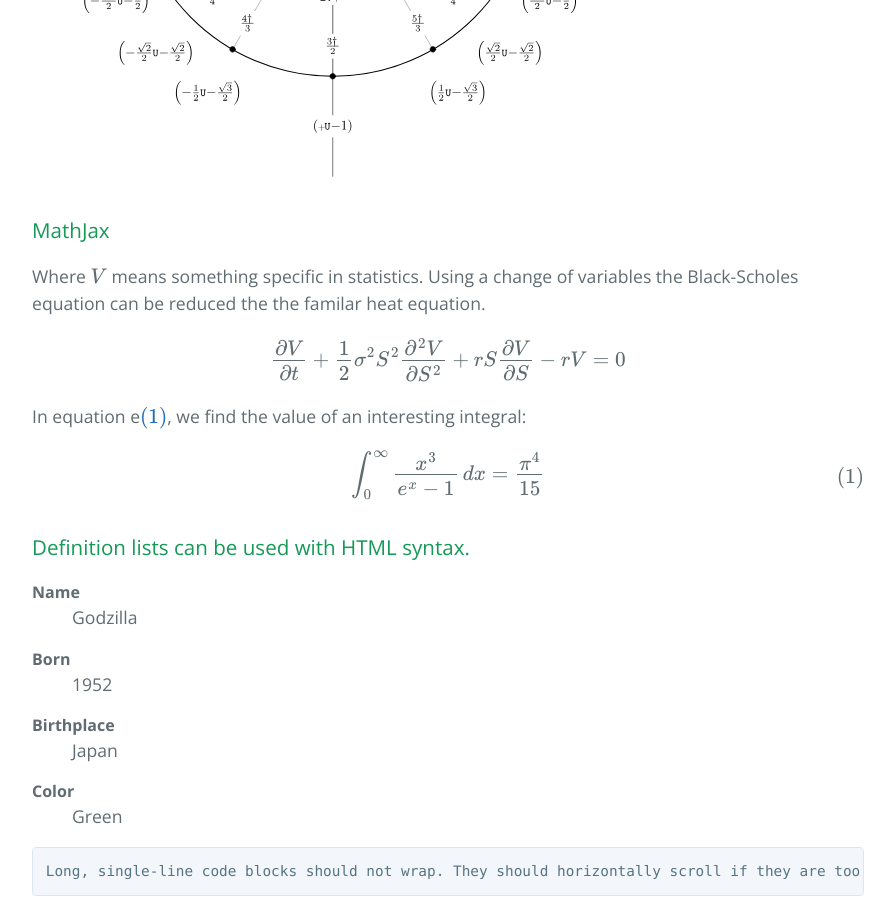
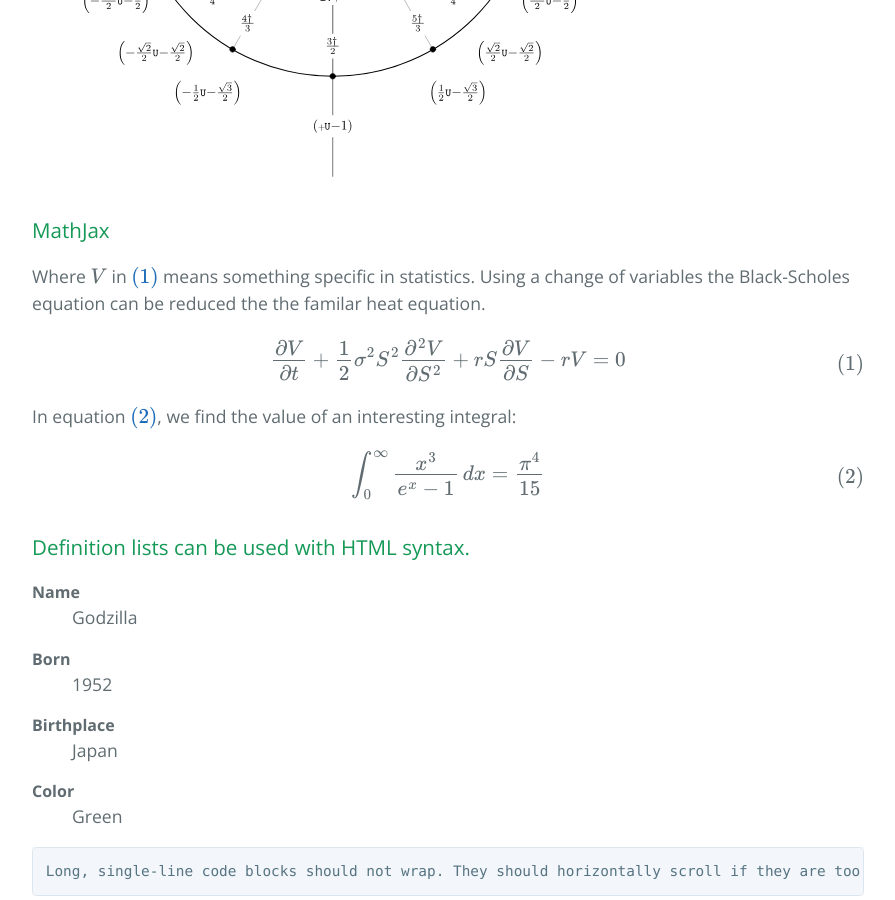
Before and after one commit to HelloBeastie/HelloBeastie.github.io, a Jekyll site: the page built from index.md, in a window 1280 px wide and 900 px high, scrolled down 4384 px. Shown: the whole window, without its empty margins (192-1087 px from the left). Built offline with Jekyll 4.4.1, drawn with Linux system fonts in a browser that asks for light colours; formulas are drawn with MathJax 3.

Commit message:
Fixed numbered equations and all MathJax issues

```diff
--- a/index.md
+++ b/index.md
@@ -107,13 +107,16 @@ end
 
 ### MathJax
 
-Where $V$ means something specific in statistics. Using a change of variables the Black-Scholes equation can be reduced the the familar heat equation.
+Where $V$ in \eqref{eq:Black-Scholes} means something specific in statistics. Using a change of variables the Black-Scholes equation can be reduced the the familar heat equation.
 
 $$
+\begin{equation}
+  \label{eq:Black-Scholes}
   \frac{\partial V}{\partial t} + \frac{1}{2}\sigma^2 S^2\frac{\partial^2 V}{\partial S^2} + rS\frac{\partial V}{\partial S} - rV = 0
+\end{equation}
 $$
 
-In equation e\eqref{eq:IntegralSample}, we find the value of an
+In equation \eqref{eq:IntegralSample}, we find the value of an
 interesting integral:
 
 $$
```
